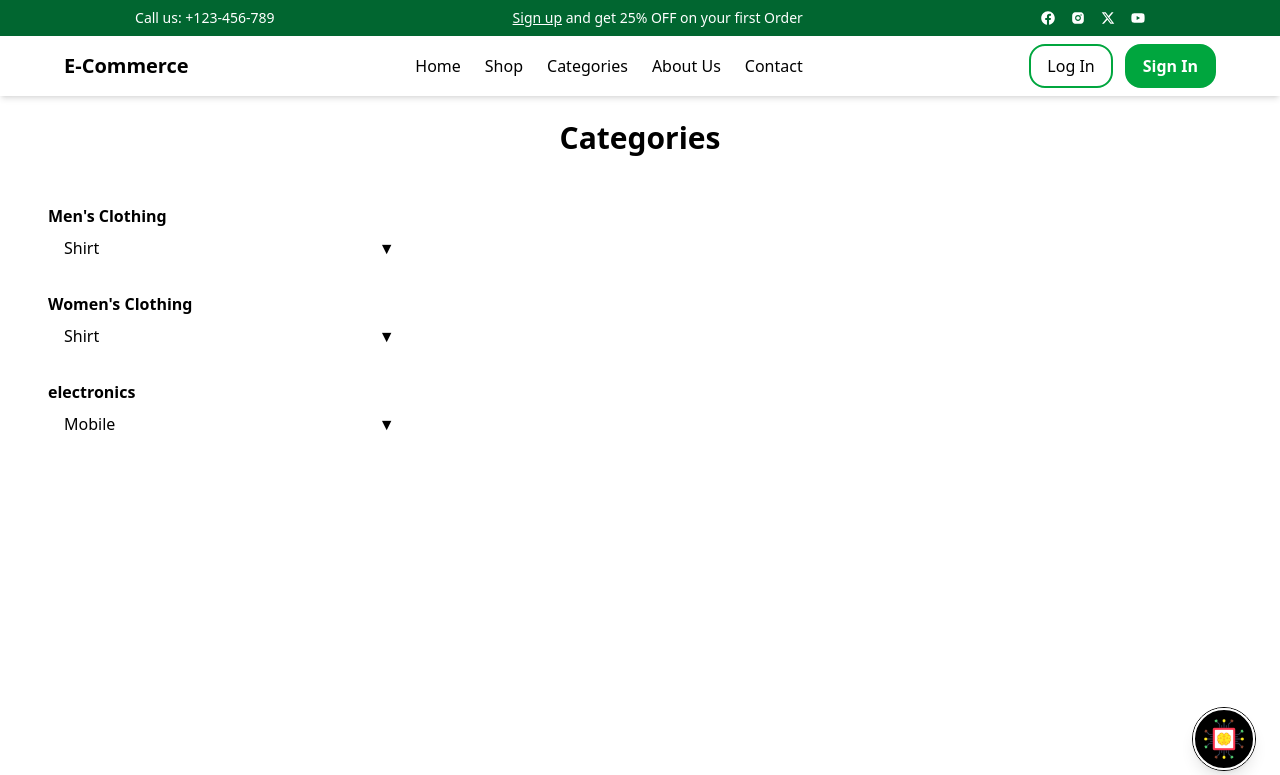
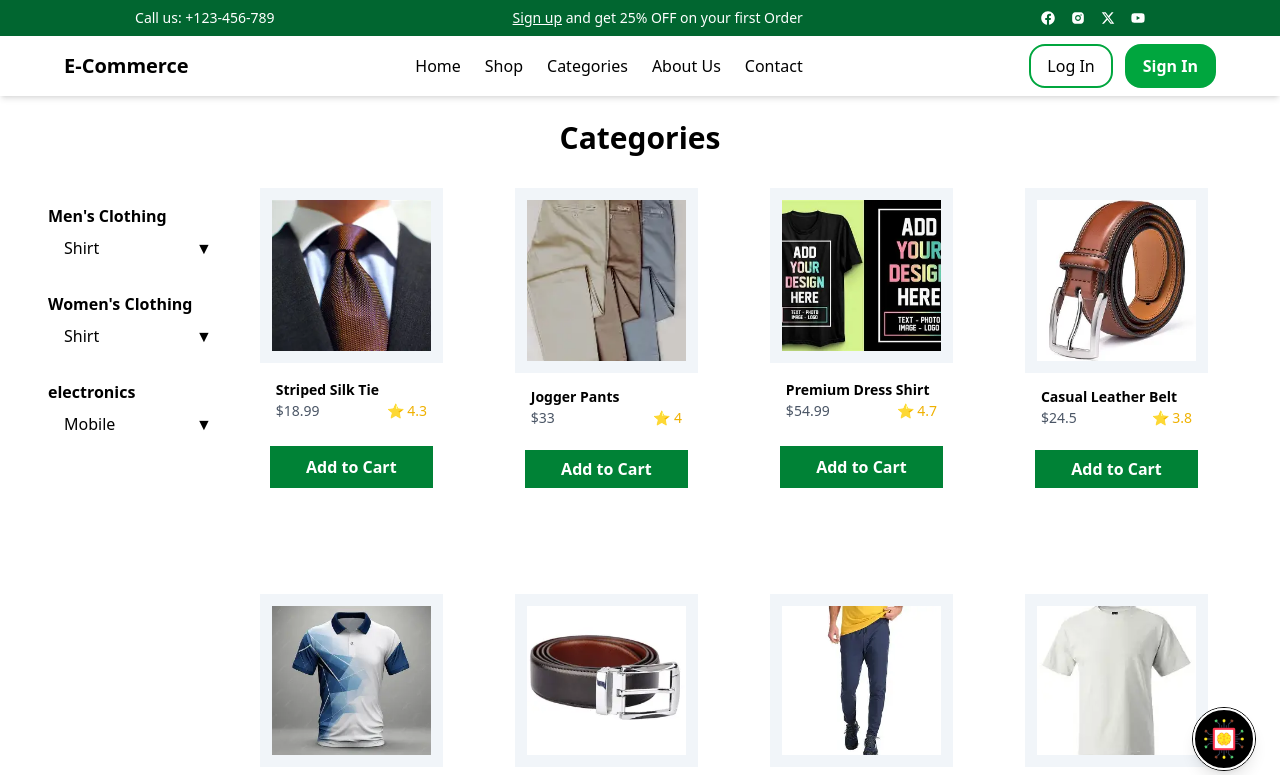
Before and after one commit to CodingPheonix/E-Commerce, a Next.js app: page /categories in a window 1280 px wide. Shown: the top 775 px of the page. Built offline with nearby package versions, Linux system fonts and the light colour scheme.

Commit message:
Displayed all the items

```diff
--- /dev/null
+++ b/app/Components/Item_card.js
@@ -0,0 +1,38 @@
+import React from 'react'
+import Image from 'next/image';
+
+const Item_card = ({ item }) => {
+    return (
+        <div className="relative w-5/6 h-5/6 p-2 hover:shadow-lg transition overflow-hidden flex flex-col">
+
+            {/* IMAGE — 70% height */}
+            <div className="h-[60%] w-full">
+                <Image
+                    src={`/${item.image}.webp`}
+                    alt={item.name}
+                    height={500}
+                    width={500}
+                    loading='lazy'
+                    className="w-full h-full object-cover p-3 bg-slate-100"
+                />
+            </div>
+
+            {/* DETAILS — 20% height */}
+            <div className="h-[25%] px-4 py-2 flex flex-col justify-center">
+                <h3 className="text-black font-semibold adjust_text">{item.name}</h3>
+                <div className='flex justify-between items-center'>
+                    <p className="text-gray-600 adjust_text">${item.price}</p>
+                    <p className="text-yellow-500 adjust_text">⭐ {item.rating}</p>
+                </div>
+            </div>
+
+            {/* ADD TO CART — 15% height */}
+            <button className="h-[15%] border text-white font-semibold bg-green-700 mx-auto my-2 w-[90%] flex items-center justify-center transition">
+                Add to Cart
+            </button>
+
+        </div>
+    );
+}
+
+export default Item_card
--- a/app/categories/page.js
+++ b/app/categories/page.js
@@ -5,17 +5,20 @@ import men from "../json/men's_clothing.json"
 import women from "../json/women's_clothing.json"
 import electronics from "../json/electronics.json"
 import { CustomSelect } from "../Components/CustomDropdown";
+import Item_card from "../Components/Item_card";
 
 export default function CategoriesPage() {
   const categories = [...men, ...women, ...electronics];
 
-  const [current_category, setCurrent_category] = useState({label: '', options: ''})
+  // State List
+  const [current_category, setCurrent_category] = useState({ label: "Men's Clothing", options: '' })
 
   console.log("current_category", current_category);
 
+  // Filtered Category List
   const category_list = categories.filter(category =>
     current_category.options ?
-    category.type === current_category.label.toLowerCase() && category.category === current_category.options.toLowerCase():
+      category.type === current_category.label.toLowerCase() && category.category === current_category.options.toLowerCase() :
       category.type === current_category.label.toLowerCase()
   );
   console.log(category_list);
@@ -26,7 +29,7 @@ export default function CategoriesPage() {
 
       <div className="flex">
 
-        {/* Index  */}
+        {/* Category Index  */}
         <div className="w-1/3 p-6 bg-white flex flex-col gap-6">
           <div className="flex flex-col w-full">
             <CustomSelect
@@ -57,17 +60,15 @@ export default function CategoriesPage() {
         </div>
 
 
-        <ul className="grid grid-cols-2 sm:grid-cols-3 md:grid-cols-4 gap-4">
-          {/* {categories.map(cat => (
-          <li key={cat}>
-            <Link
-              href={`/products?category=${cat}`}
-              className="block bg-[#0A192F] text-white p-4 rounded-xl shadow-md text-center hover:bg-[#142e4c] transition"
-            >
-            {cat.charAt(0).toUpperCase() + cat.slice(1)}
+        {/* Category Items */}
+        <ul className="grid grid-cols-2 sm:grid-cols-3 md:grid-cols-4 gap-4 overflow-y-scroll">
+          {category_list.map(item => (
+            <li key={item.id}>
+              <Link href={`/products?type=${item.type}&id=${item.id}`}>
+                <Item_card item={item} />
               </Link>
             </li>
-        ))} */}
+          ))}
         </ul>
       </div>
     </main>
--- a/app/globals.css
+++ b/app/globals.css
@@ -28,3 +28,8 @@ select {
   transform: translateY(-50%);
   pointer-events: none;
 }
+
+
+.adjust_text{
+  font-size: clamp(10px, 2vw, 14px);
+}
```
Lines whose indentation alone changed are shown as unchanged.
